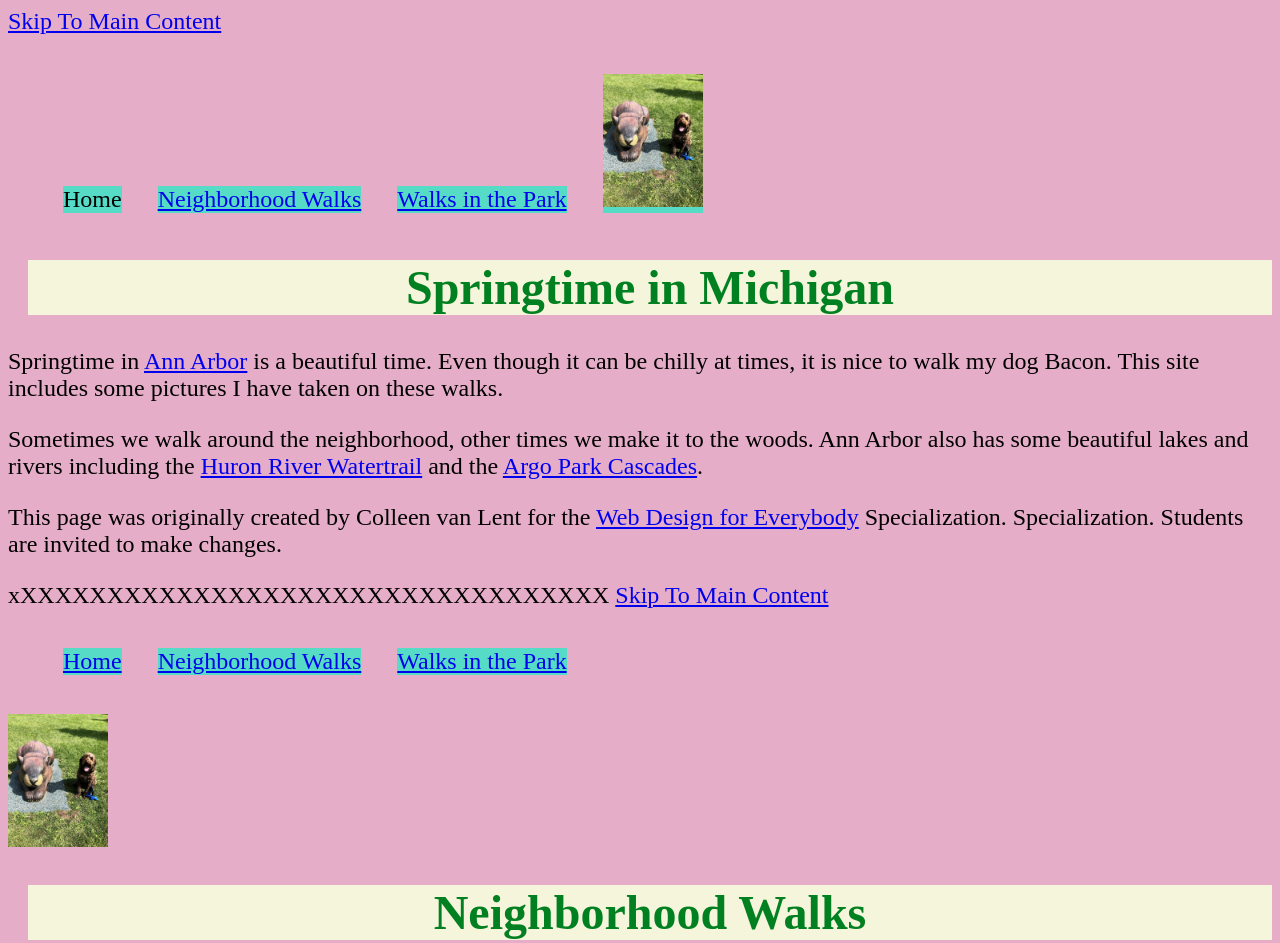
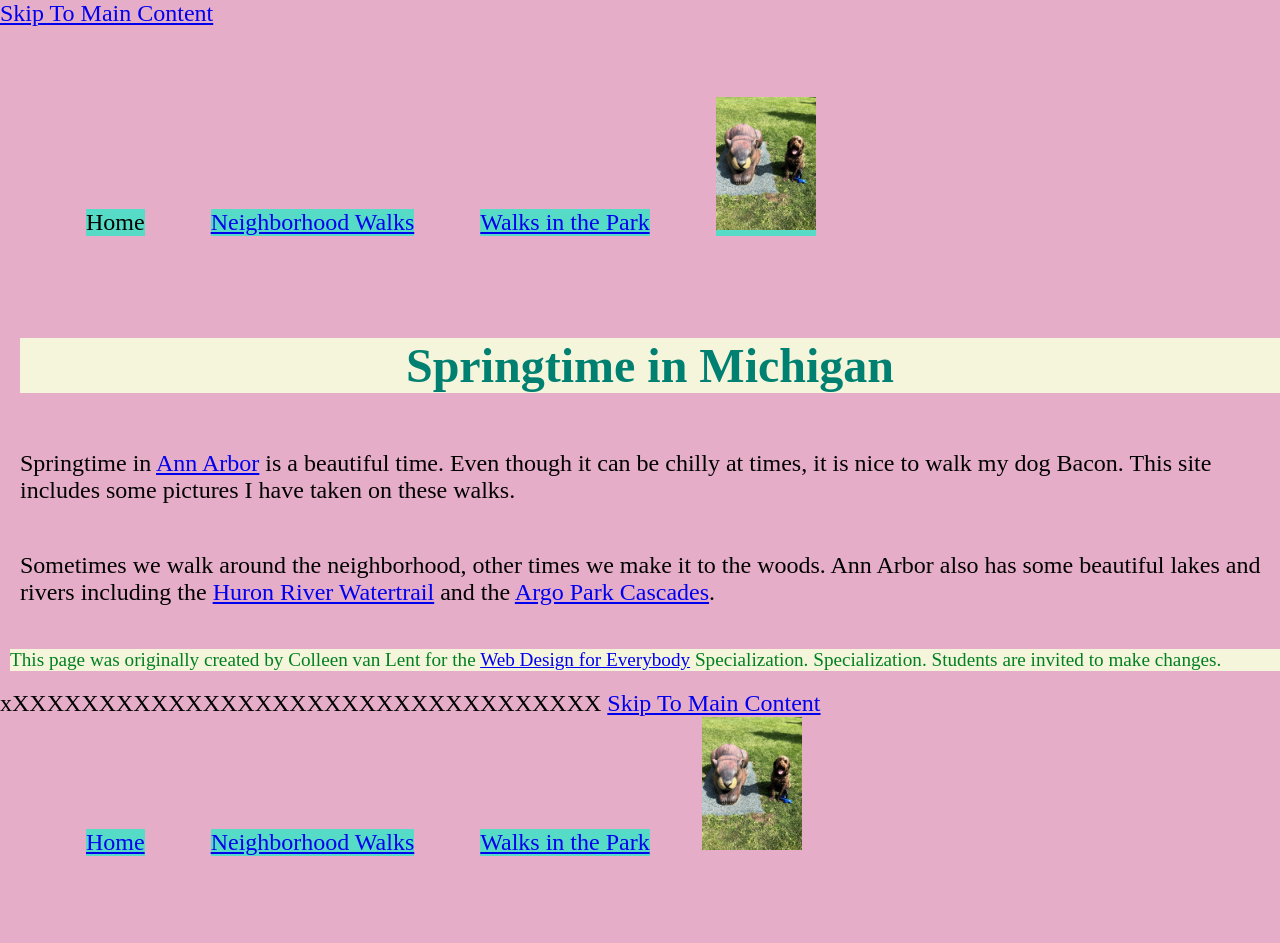
Before and after one commit to CSWD1152/Homework2, a plain HTML site: page index.html in a window 1280 px wide. Shown: the top 943 px of the page. Drawn offline with Linux system fonts and the light colour scheme.

Commit message:
Update style.css

```diff
--- a/css/style.css
+++ b/css/style.css
@@ -1,18 +1,44 @@
 body {
+  margin: 0;
   font-family:'Times New Roman', Times, serif;
   font-size: 150%;
   background-color: #e6adc9;
 
+nav {
+  display: inline-block;
+  flex-direction: row;
+  align-items: :center;
+
+  padding: 1rem 1rem;
 }
 li{
-  margin: 15px;
-     background-color: #56dcc6;
+  margin: 30px;
+   background-color: #56dcc6;
   display: inline-block;
 
+}
 
-  }
 h1 {
-  color: #008020;
+  color: #008071;
   margin-left: 20px;
   text-align: center;
   background-color: beige;
+
+   }
+
+main{
+  display: grid;
+  grid-template-columns:space-between;
+  justify-content:center;
+  margin-left: 20px;
+}
+
+footer {
+  font-size: 80% ;
+  text-align: center;
+  color: #008020;
+  margin-left: 10px;
+  text-align: left;
+  background-color: beige;
+
+}
```
